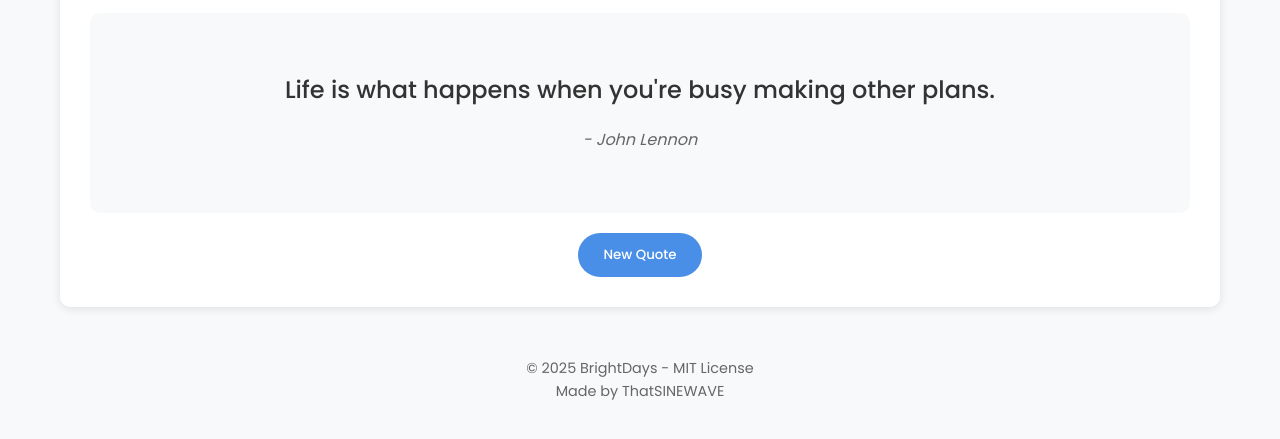
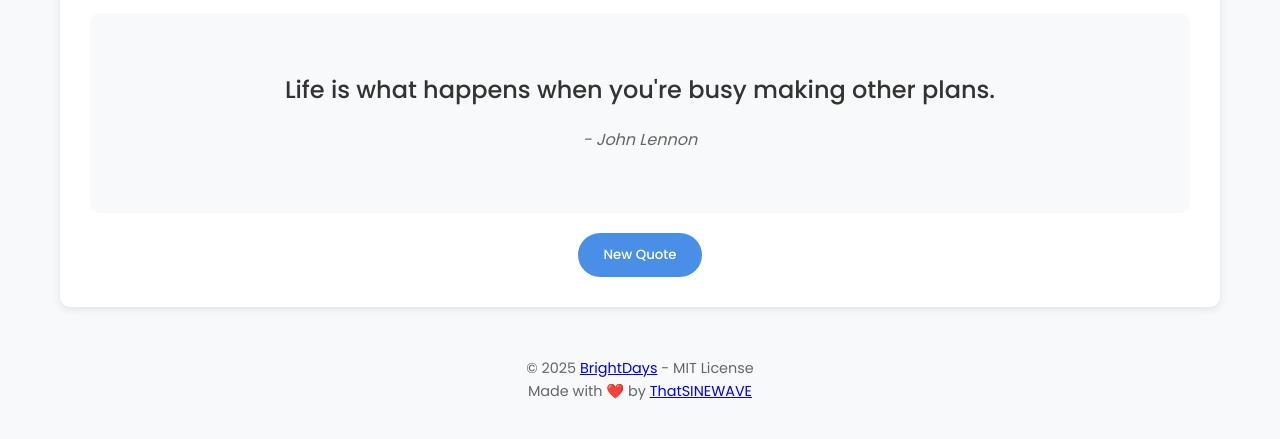
Before and after one commit to ThatSINEWAVE/BrightDays, a plain HTML site: page index.html in a window 1280 px wide. Shown: the part 355-794 px from the top of the page. Drawn offline with Linux system fonts and the light colour scheme.

Commit message:
Update index.html

```diff
--- a/index.html
+++ b/index.html
@@ -145,8 +145,9 @@
         </section>
       </main>
       <footer>
-        <p>&copy; 2025 BrightDays - MIT License</p>
-        <p>Made by ThatSINEWAVE</p>
+        <p>&copy; 2025
+          <a href="https://github.com/ThatSINEWAVE/BrightDays" target="_blank" class="footer-link">BrightDays</a> - MIT License</p>
+        <p>Made with ❤️ by <a href="https://github.com/ThatSINEWAVE" target="_blank" class="footer-link">ThatSINEWAVE</a></p>
       </footer>
     </div>
     <script src="script.js"></script>
```
